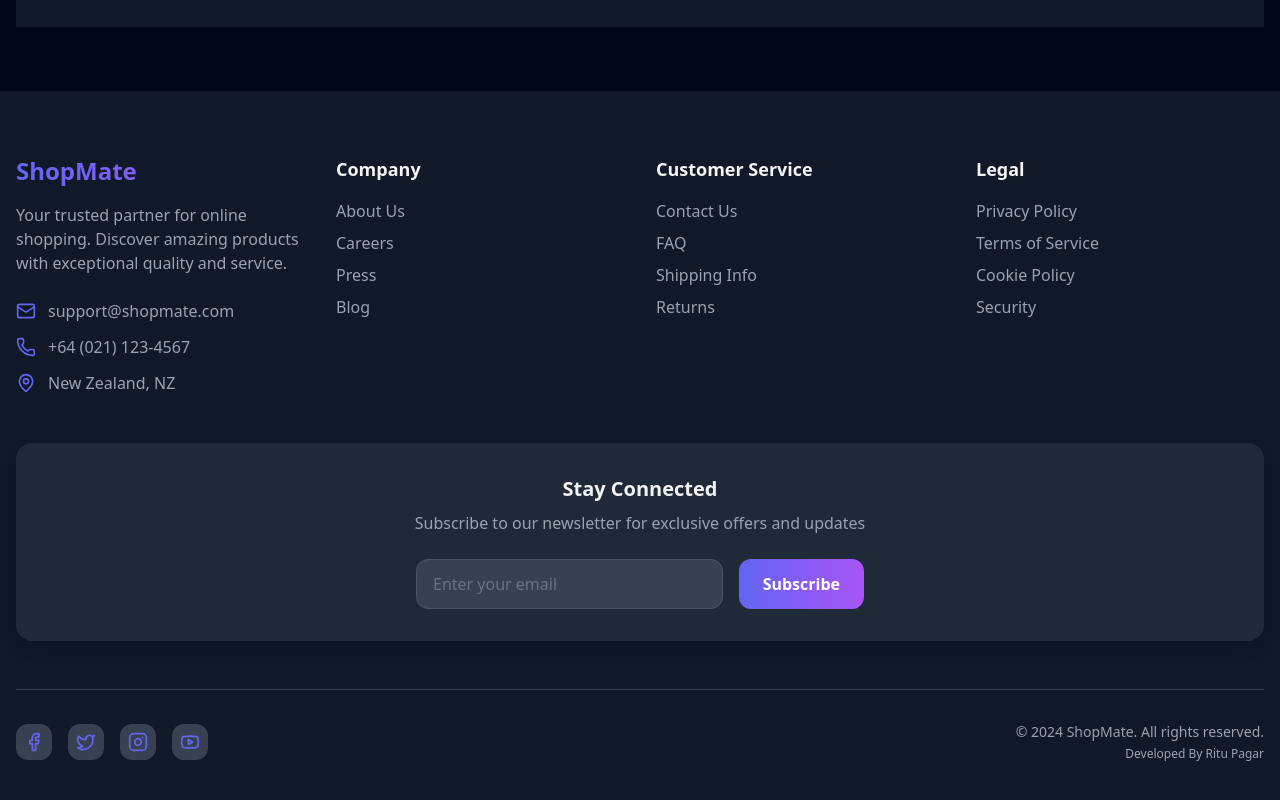
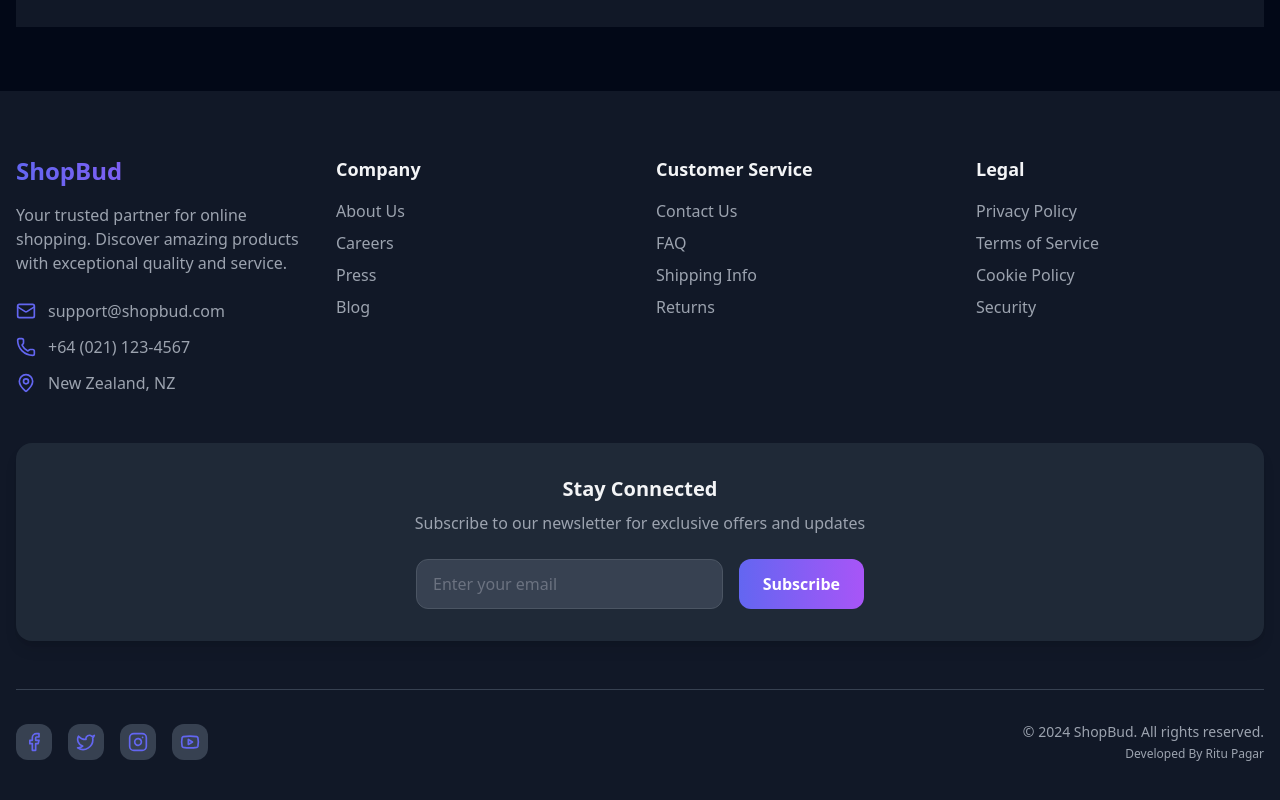
Before and after one commit to Ritupagar12/ai_shopbud_ecommerce_website, a React (Vite) app in the folder frontend/: page / in a window 1280 px wide. Shown: the part 2751-3551 px from the top of the page. Built offline with nearby package versions, Linux system fonts and the light colour scheme; no server answers; a web font is replaced by a local one.

Commit message:
Updated axiosInstance to use deployed backend URL

```diff
--- a/frontend/src/components/Layout/Footer.jsx
+++ b/frontend/src/components/Layout/Footer.jsx
@@ -45,7 +45,7 @@ const Footer = () => {
           {/* Brand & Contact */}
           <div className="lg:col-span-1">
             <h2 className="text-2xl font-extrabold text-transparent bg-clip-text bg-gradient-to-r from-indigo-500 to-purple-500 mb-4">
-              ShopMate
+              ShopBud
             </h2>
             <p className="text-gray-500 dark:text-gray-400 mb-6">
               Your trusted partner for online shopping. Discover amazing products with exceptional quality and service.
@@ -53,7 +53,7 @@ const Footer = () => {
             <div className="space-y-3">
               <div className="flex items-center space-x-3 text-gray-500 dark:text-gray-400">
                 <Mail className="w-5 h-5 text-indigo-500" />
-                <span>support@shopmate.com</span>
+                <span>support@shopbud.com</span>
               </div>
               <div className="flex items-center space-x-3 text-gray-500 dark:text-gray-400">
                 <Phone className="w-5 h-5 text-indigo-500" />
@@ -154,7 +154,7 @@ const Footer = () => {
             ))}
           </div>
           <div className="text-center md:text-right text-gray-500 dark:text-gray-400 text-sm">
-            <p>© 2024 ShopMate. All rights reserved.</p>
+            <p>© 2024 ShopBud. All rights reserved.</p>
             <p className="text-xs mt-1">Developed By Ritu Pagar</p>
           </div>
         </div>
```
Also changed, not shown: frontend/src/lib/axios.js (+6 -6 lines).
